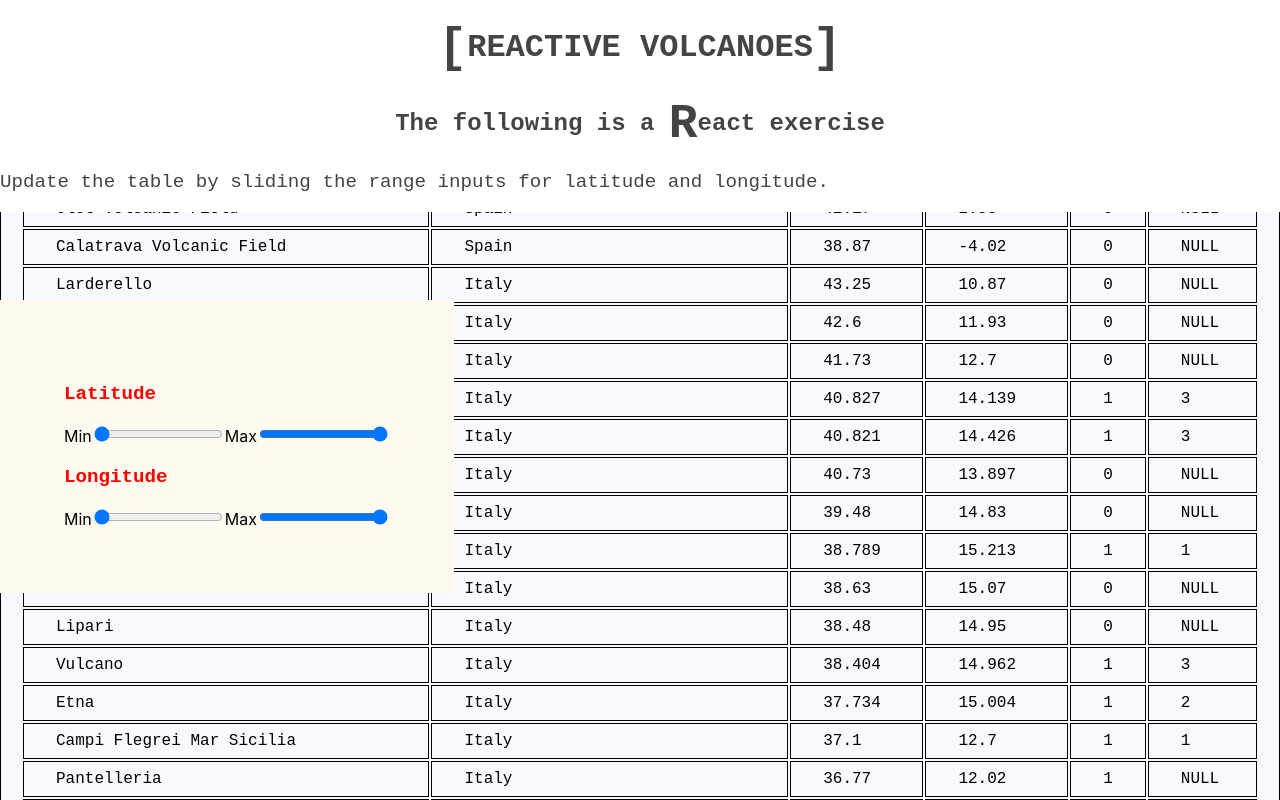
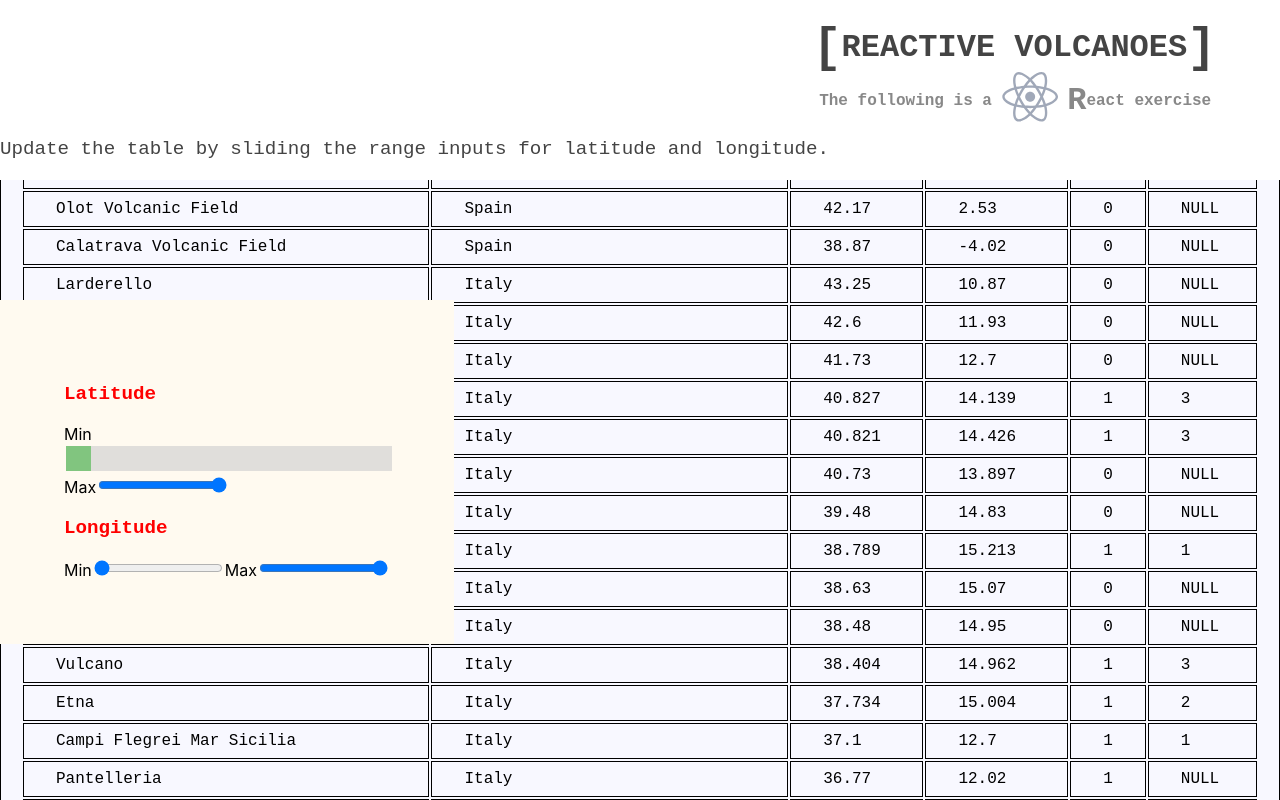
Before and after one commit to manandearth/volcano, a React (Create React App) app: page / in a window 1280 px wide. Shown: the top 800 px of the page. Built offline with nearby package versions, Linux system fonts and the light colour scheme; a web font is replaced by a local one.

Commit message:
Tidy up logo

```diff
--- a/public/style.css
+++ b/public/style.css
@@ -4,19 +4,34 @@
       background-color: ghostwhite;
   }
   h1 {
-      text-align: center;
+      text-align: right;
       font-family: 'Oxygen Mono', monospace;
       color: #444;
+
   }
 
-  span {
+  div.title{
+      padding-right: 5%;
+  }
+
+  span.title {
       font-size: 3rem;
       vertical-align: middle;
   }
-  h2 {
-      text-align: center;
+
+  span.R {
+      font-size: 2rem;
+      vertical-align: middle;
+  }
+
+  h2.title {
+      text-align: right;
       font-family: 'Oxygen Mono', monospace;
-      color: #444;
+      font-size: 1rem;
+      color: #888;
+      padding-right: 0.3rem;
+      margin-top: -3rem;
+
   }
   h3 {
       font-family: 'Oxygen Mono', monospace;
@@ -40,9 +55,46 @@
       background: white;
   }
 
+  .app-logo {
+
+      transform: scale(.75, .75);
+      transform: translateY(20px);
+
+  }
+
   .list {
       margin-top: 50px;
   }
+
+.slidecontainer {
+  width: 100%; /* Width of the outside container */
+}
+
+.slider {
+  -webkit-appearance: none;  /* Override default CSS styles */
+  appearance: none;
+  width: 100%; /* Full-width */
+  height: 25px; /* Specified height */
+  background: #d3d3d3; /* Grey background */
+  outline: none; /* Remove outline */
+  opacity: 0.7; /* Set transparency (for mouse-over effects on hover) */
+  -webkit-transition: .2s; /* 0.2 seconds transition on hover */
+  transition: opacity .2s;
+}
+
+/* Mouse-over effects */
+.slider:hover {
+  opacity: 1; /* Fully shown on mouse-over */
+}
+
+.slider::-webkit-slider-thumb {
+  -webkit-appearance: none; /* Override default look */
+  appearance: none;
+  width: 25px; /* Set a specific slider handle width */
+  height: 25px; /* Slider handle height */
+  background: #4CAF50; /* Green background */
+  cursor: pointer; /* Cursor on hover */
+}
 
   .location-range {
       padding: 5%;
--- a/src/index.js
+++ b/src/index.js
@@ -3,15 +3,19 @@ import ReactDOM from 'react-dom';
 import './index.css';
 import * as serviceWorker from './serviceWorker';
 import Volcano from './volcano.json';
+import logo from './react-native-icon.svg';
 
 class App extends React.Component  {
     render() {
         return (
             <div>
               <div class="topbar">
-              <h1><span>[</span>REACTIVE VOLCANOES<span>]</span></h1>
-              <h2>The following is a <span>R</span>eact exercise</h2>
-                <p>Update the table by sliding the range inputs for latitude and longitude.</p>
+
+                <div class="title">
+                  <h1><span class="title">[</span>REACTIVE VOLCANOES<span class="title">]</span></h1>
+                  <h2 class="title">The following is a <img src={logo} class="app-logo" alt="logo" /> <span class="R">R</span>eact exercise</h2>
+                  <p>Update the table by sliding the range inputs for latitude and longitude.</p>
+                </div>
               </div>
                <div class="list">
               <VolcanoFilteredList />
@@ -146,10 +150,11 @@ class LocationRange extends React.Component {
     render () {
         return (
             <div>
-              <div>
+              <div class="slide-container">
                 <p class="label">Latitude</p>
                 <label>Min</label>
-                <input type="range"
+                <input class="slider"
+                       type="range"
                        name="Latitude"
                        id="Latitude"
                        min="-90"
```
Also changed, not shown: src/react-native-icon.svg (added), 1 other file (tests, documents, lock files or other folders).
